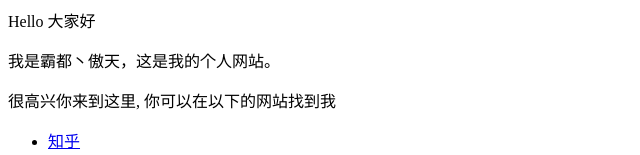
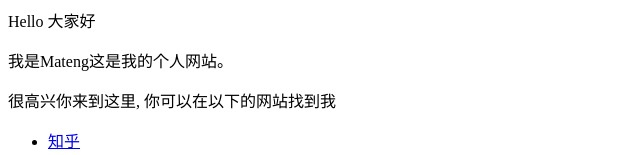
Before and after one commit to ManewTeng/Undercraft, a plain HTML site: page index.html in a window 1280 px wide. Shown: the top 155 px of the page, without its empty margins (0-640 px from the left). Drawn offline with Linux system fonts and the light colour scheme.

Commit message:
Update index.html

```diff
--- a/index.html
+++ b/index.html
@@ -1,5 +1,5 @@
 <p>Hello 大家好</p>
-<p>我是霸都丶傲天，这是我的个人网站。 </p>
+<p>我是Mateng这是我的个人网站。 </p>
 <p>很高兴你来到这里, 你可以在以下的网站找到我</p>
 
 <ul>
```
